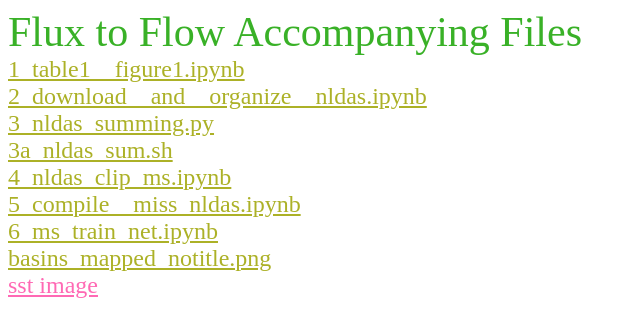
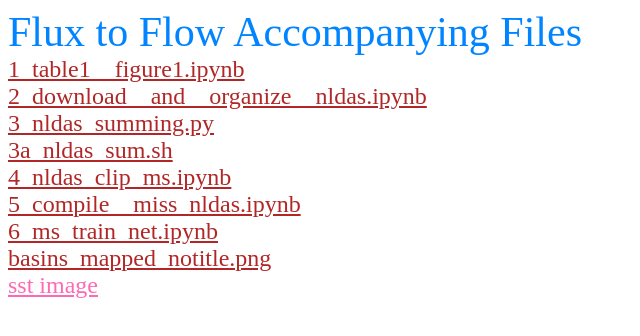
Before and after one commit to fluxtoflow/fluxtoflow.github.io, a plain HTML site: page index.html in a window 1280 px wide. Shown: the whole page, without its empty margins (0-640 px from the left). Drawn offline with Linux system fonts and the light colour scheme.

Commit message:
Update index.html

```diff
--- a/index.html
+++ b/index.html
@@ -2,12 +2,12 @@
 <head>
   <style>
     a {
-      color: rgb(172, 177, 39);
+      color: rgb(177, 39, 39);
       font-size: 24;
     }
     body {
       background-color: white;
-      color:rgb(57, 177, 39);
+      color:rgb(0, 132, 255);
       font-size: 42;
     }
     #sst__link {
```
